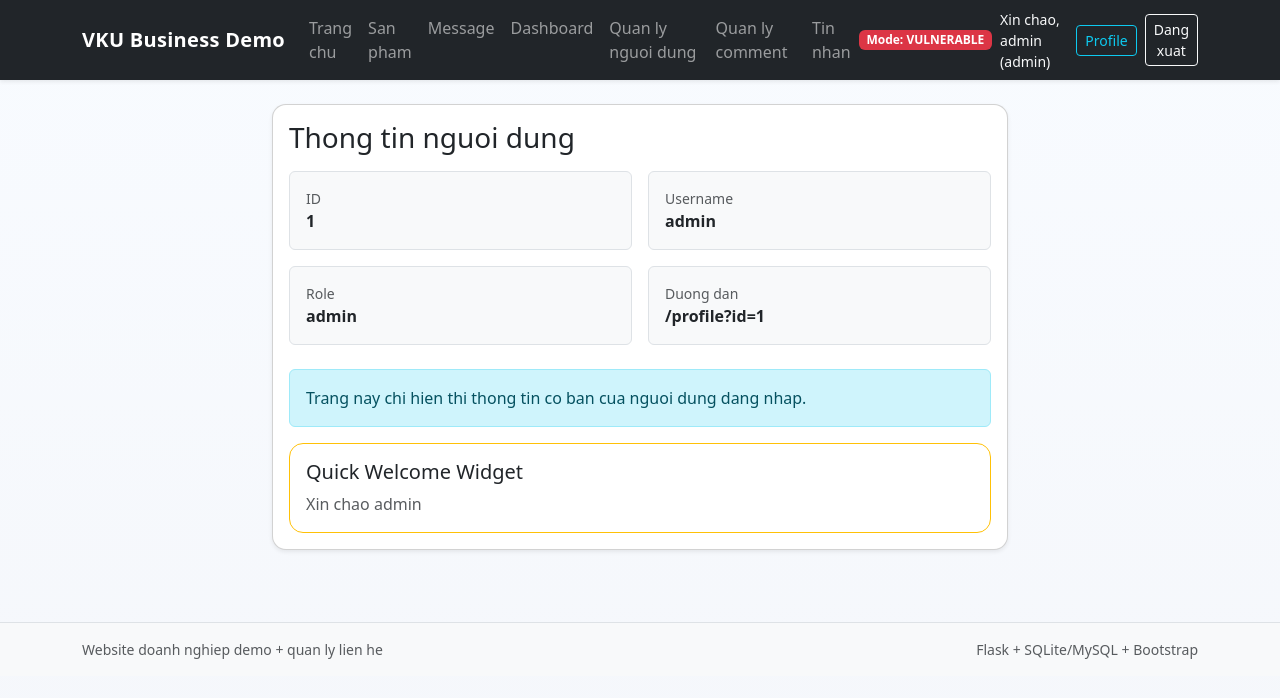
After one commit to longthien123/XSS-demo, a Flask app: page /profile in a window 1280 px wide. The commit adds this page. Shown: the top 698 px of the page. Run offline with Flask 3, Linux system fonts and the light colour scheme; a user stored in the database is signed in; data comes from the database, SQL or seed files in the repository.

Commit message:
feat:Reflected, DOM

```diff
--- a/victim_site/app.py
+++ b/victim_site/app.py
@@ -1,4 +1,5 @@
 import os
+import re
 import sys
 from datetime import datetime
 from flask import (
@@ -11,6 +12,7 @@ from flask import (
     session,
     url_for,
 )
+from markupsafe import Markup, escape
 from werkzeug.security import check_password_hash, generate_password_hash
 
 from config import COOKIES_LOG_PATH, SECRET_KEY, USE_MYSQL, get_secure_mode
@@ -19,6 +21,10 @@ from security import admin_required, login_required, validate_comment_input
 
 # Chay secure mode bang: python app.py --secure
 SECURE_MODE = get_secure_mode(sys.argv)
+
+# Temporary in-memory inbox for admin message demo.
+TEMP_MESSAGES = []
+URL_PATTERN = re.compile(r"(?i)\b((?:https?://|www\.)[^\s<>'\"]+)")
 
 app = Flask(__name__)
 app.config["SECRET_KEY"] = SECRET_KEY
@@ -53,11 +59,46 @@ def inject_globals():
     return {"secure_mode": SECURE_MODE, "app_mode": "SECURE" if SECURE_MODE else "VULNERABLE"}
 
 
+@app.template_filter("linkify")
+def linkify(value):
+    """Render plain text URLs as clickable anchors while escaping everything else."""
+    if value is None:
+        return ""
+
+    text = str(value)
+    parts = []
+    last_end = 0
+
+    for match in URL_PATTERN.finditer(text):
+        start, end = match.span(1)
+        if start > last_end:
+            parts.append(escape(text[last_end:start]))
+
+        raw_url = match.group(1)
+        href = raw_url if raw_url.lower().startswith(("http://", "https://")) else f"http://{raw_url}"
+        parts.append(
+            Markup(
+                '<a href="{}" target="_blank" rel="noopener noreferrer">{}</a>'.format(
+                    escape(href),
+                    escape(raw_url),
+                )
+            )
+        )
+        last_end = end
+
+    if last_end < len(text):
+        parts.append(escape(text[last_end:]))
+
+    return Markup("".join(str(part) for part in parts))
+
+
 # -------------------------
 # Routes
 # -------------------------
 @app.route("/")
 def index():
+    search_query = request.args.get("search", "").strip()
+
     conn = get_db_connection()
     cur = conn.cursor()
     db_execute(
@@ -73,7 +114,7 @@ def index():
     recent_comments = cur.fetchall()
     conn.close()
 
-    return render_template("index.html", recent_comments=recent_comments)
+    return render_template("index.html", recent_comments=recent_comments, search_query=search_query)
 
 
 @app.route("/products")
@@ -122,6 +163,52 @@ def contact():
     conn.close()
 
     return render_template("contact.html", comments=comments)
+
+
+@app.route("/message", methods=["GET", "POST"])
+@login_required
+def message():
+    """Temporary message inbox demo stored only in memory."""
+    if request.method == "POST":
+        subject = request.form.get("subject", "").strip()
+        body = request.form.get("body", "").strip()
+
+        if not subject or not body:
+            flash("Vui long nhap day du tieu de va noi dung.", "danger")
+            return render_template("message.html", messages=list(reversed(TEMP_MESSAGES)))
+
+        TEMP_MESSAGES.append(
+            {
+                "id": len(TEMP_MESSAGES) + 1,
+                "sender": g.user["username"],
+                "subject": subject,
+                "body": body,
+                "created_at": datetime.now().strftime("%Y-%m-%d %H:%M:%S"),
+            }
+        )
+        flash("Da gui tin nhan tam thoi toi admin.", "success")
+        return redirect(url_for("message"))
+
+    return render_template("message.html", messages=list(reversed(TEMP_MESSAGES)))
+
+
+@app.route("/profile")
+@login_required
+def profile():
+    """Simple user profile page driven by query string id."""
+    profile_id = request.args.get("id", str(g.user["id"]))
+
+    conn = get_db_connection()
+    cur = conn.cursor()
+    db_execute(cur, "SELECT id, username, role FROM users WHERE id = ?", (profile_id,))
+    profile_user = cur.fetchone()
+    conn.close()
+
+    if not profile_user:
+        flash("Khong tim thay nguoi dung.", "danger")
+        return redirect(url_for("index"))
+
+    return render_template("profile.html", profile_user=profile_user, profile_id=profile_id)
 
 
 @app.route("/user")
@@ -191,6 +278,13 @@ def admin_comments():
     conn.close()
 
     return render_template("admin_comments.html", comments=comments)
+
+
+@app.route("/admin/messages")
+@admin_required
+def admin_messages():
+    """Admin view for temporary in-memory messages."""
+    return render_template("admin_messages.html", messages=list(reversed(TEMP_MESSAGES)))
 
 
 @app.route("/register", methods=["GET", "POST"])
--- a/victim_site/templates/base.html
+++ b/victim_site/templates/base.html
@@ -18,11 +18,13 @@
             <ul class="navbar-nav me-auto">
                 <li class="nav-item"><a class="nav-link" href="{{ url_for('index') }}">Trang chu</a></li>
                 <li class="nav-item"><a class="nav-link" href="{{ url_for('products') }}">San pham</a></li>
+                <li class="nav-item"><a class="nav-link" href="{{ url_for('message') }}">Message</a></li>
                 {% if g.user.id %}
                     {% if g.user.role == 'admin' %}
                         <li class="nav-item"><a class="nav-link" href="{{ url_for('dashboard') }}">Dashboard</a></li>
                         <li class="nav-item"><a class="nav-link" href="{{ url_for('admin_users') }}">Quan ly nguoi dung</a></li>
                         <li class="nav-item"><a class="nav-link" href="{{ url_for('admin_comments') }}">Quan ly comment</a></li>
+                        <li class="nav-item"><a class="nav-link" href="{{ url_for('admin_messages') }}">Tin nhan</a></li>
                     {% else %}
                         <li class="nav-item"><a class="nav-link" href="{{ url_for('contact') }}">Lien he</a></li>
                     {% endif %}
@@ -35,6 +37,7 @@
                 </span>
                 {% if g.user.id %}
                     <span class="text-light small">Xin chao, {{ g.user.username }} ({{ g.user.role }})</span>
+                    <a class="btn btn-outline-info btn-sm" href="{{ url_for('profile', id=g.user.id) }}">Profile</a>
                     <a class="btn btn-outline-light btn-sm" href="{{ url_for('logout') }}">Dang xuat</a>
                 {% else %}
                     <a class="btn btn-outline-light btn-sm" href="{{ url_for('login') }}">Dang nhap</a>
--- /dev/null
+++ b/victim_site/templates/profile.html
@@ -0,0 +1,75 @@
+{% extends "base.html" %}
+
+{% block content %}
+<div class="row justify-content-center">
+  <div class="col-lg-8">
+    <div class="card shadow-sm">
+      <div class="card-body">
+        <h3 class="card-title mb-3">Thong tin nguoi dung</h3>
+
+        <div class="row g-3">
+          <div class="col-md-6">
+            <div class="border rounded p-3 bg-light">
+              <div class="text-muted small">ID</div>
+              <div class="fw-semibold">{{ profile_user.id }}</div>
+            </div>
+          </div>
+
+          <div class="col-md-6">
+            <div class="border rounded p-3 bg-light">
+              <div class="text-muted small">Username</div>
+              <div class="fw-semibold">{{ profile_user.username }}</div>
+            </div>
+          </div>
+
+          <div class="col-md-6">
+            <div class="border rounded p-3 bg-light">
+              <div class="text-muted small">Role</div>
+              <div class="fw-semibold">{{ profile_user.role }}</div>
+            </div>
+          </div>
+
+          <div class="col-md-6">
+            <div class="border rounded p-3 bg-light">
+              <div class="text-muted small">Duong dan</div>
+              <div class="fw-semibold">/profile?id={{ profile_id }}</div>
+            </div>
+          </div>
+        </div>
+
+        <div class="alert alert-info mt-4">
+          Trang nay chi hien thi thong tin co ban cua nguoi dung dang nhap.
+        </div>
+
+        <!-- Token gia lap -->
+        <div id="demoToken" class="d-none">
+          ADMIN-TOKEN-2026-SECRET
+        </div>
+
+        <!-- Noi hien thi payload -->
+        <div class="card mt-3 border-warning">
+          <div class="card-body">
+            <h5 class="mb-2">Quick Welcome Widget</h5>
+            <div id="welcomeBox" class="text-muted">
+              Dang tai noi dung...
+            </div>
+          </div>
+        </div>
+
+      </div>
+    </div>
+  </div>
+</div>
+
+<script>
+const payload = decodeURIComponent(location.hash.substring(1));
+
+if(payload){
+    // Vulnerable mode
+    document.getElementById("welcomeBox").innerHTML = payload;
+}else{
+    document.getElementById("welcomeBox").innerText = "Xin chao {{ profile_user.username }}";
+}
+</script>
+
+{% endblock %}
```
Also changed, not shown: hacker_site/hacker_cookies.txt (+10 -7 lines), victim_site/templates/admin_messages.html (added, +36 -0 lines), victim_site/templates/index.html (+26 -0 lines), victim_site/templates/message.html (added, +48 -0 lines), README.md.
